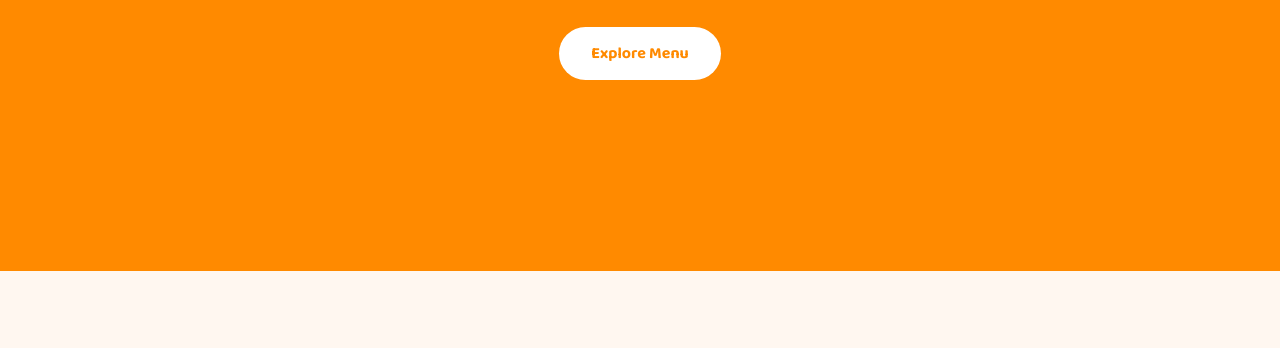
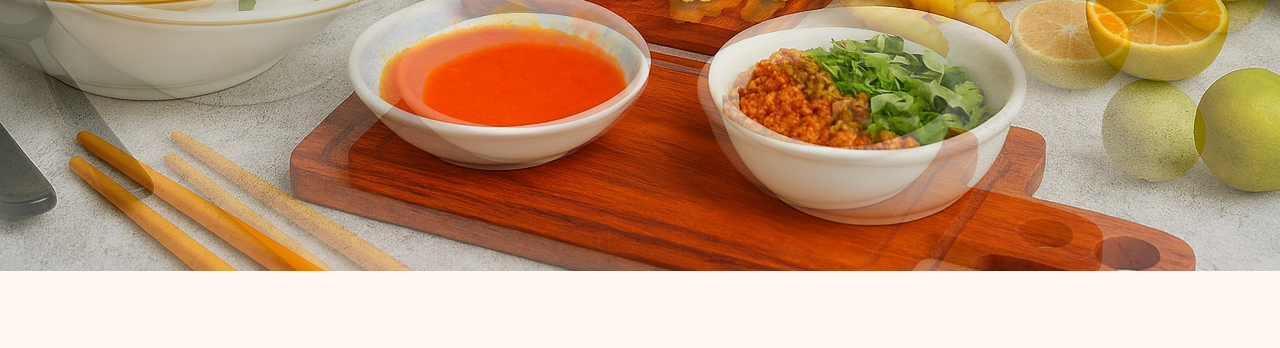
Before and after one commit to hab-w/gong-kitchen, a plain HTML site: page index.html in a window 1280 px wide. Shown: the part 530-878 px from the top of the page. Drawn offline with Linux system fonts and the light colour scheme.

Commit message:
Update index.html

```diff
--- a/index.html
+++ b/index.html
@@ -59,7 +59,7 @@ font-weight:600;
 /* HERO */
 
 .hero{
-background:#ff8a00;
+position:relative;
 height:90vh;
 display:flex;
 align-items:center;
@@ -68,30 +68,26 @@ text-align:center;
 color:white;
 flex-direction:column;
 padding:20px;
+overflow:hidden;
 }
 
-.hero img{
-width:140px;
-margin-bottom:20px;
+.hero::before{
+content:"";
+position:absolute;
+top:0;
+left:0;
+width:100%;
+height:100%;
+background:url("images/gongbanner.jpg") center/cover no-repeat;
+opacity:0.35;
+z-index:0;
 }
 
-.hero h1{
-font-size:60px;
-}
-
-.hero p{
-font-size:22px;
-margin-top:10px;
-}
-
-.btn{
-margin-top:30px;
-background:white;
-color:#ff8a00;
-padding:14px 32px;
-border-radius:40px;
-text-decoration:none;
-font-weight:700;
+.hero h1,
+.hero p,
+.hero .btn{
+position:relative;
+z-index:1;
 }
 
 /* MENU */
```
